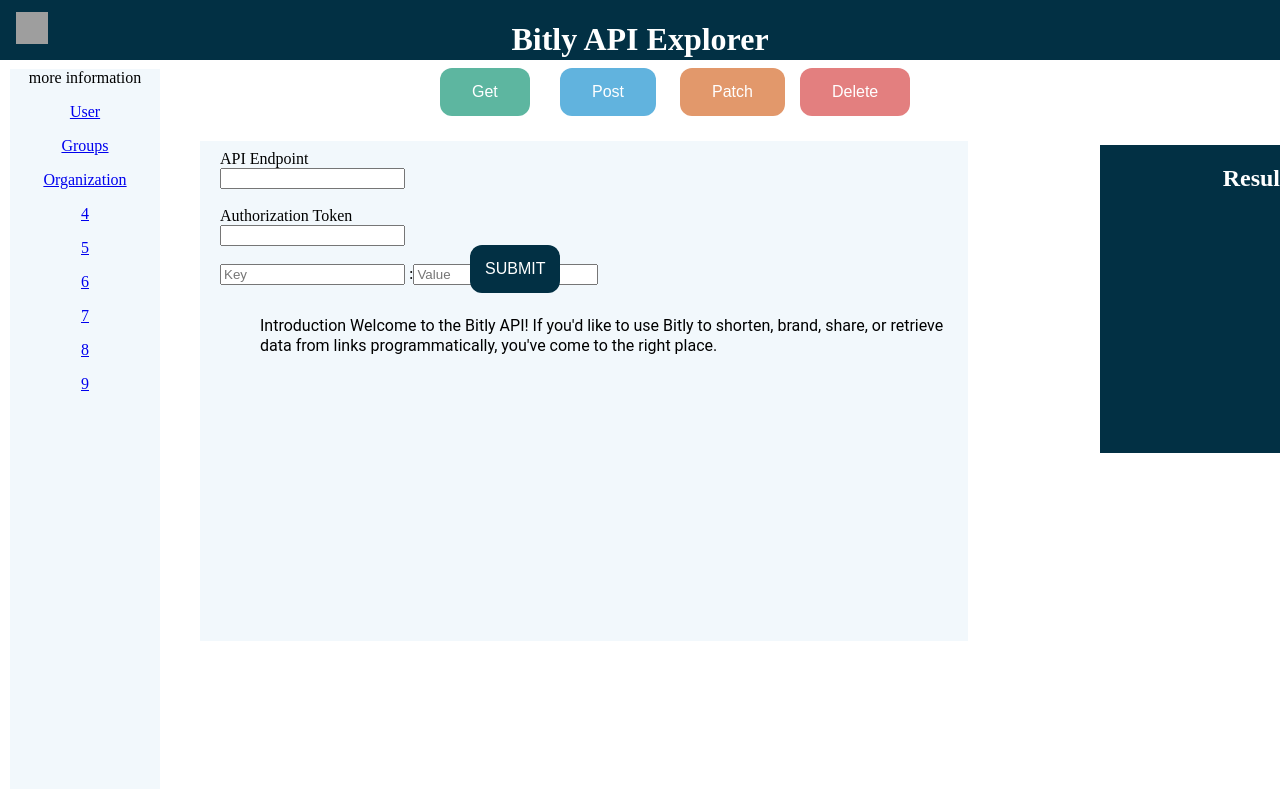
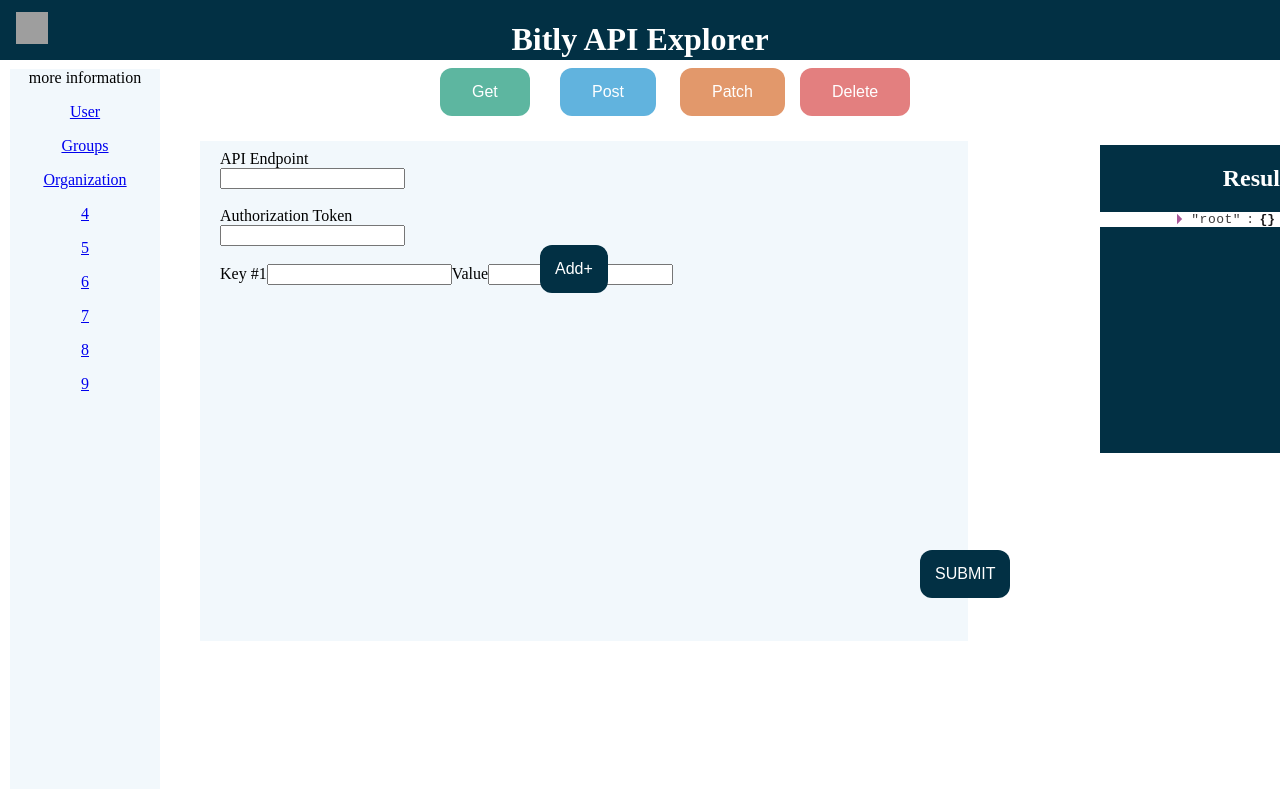
Before and after one commit to bitly/winterns2020, a React app: page / in a window 1280 px wide. Both pictures are taken after a click on the button "Get". Built offline with nearby package versions, Linux system fonts and the light colour scheme; grey boxes are pictures that could not be loaded; the HTML template or start-up script is replaced by a standard one.

Commit message:
side navigation bar

```diff
--- a/package.json
+++ b/package.json
@@ -21,6 +21,7 @@
     "axios": "^0.19.1",
     "react": "^16.5.2",
     "react-dom": "^16.5.2",
+    "react-json-view": "^1.19.1",
     "requirements": "^1.3.2"
   }
 }
--- a/src/Form.jsx
+++ b/src/Form.jsx
@@ -1,6 +1,10 @@
 import React from 'react';
 import ReactDOM from 'react-dom';
 import './index.css';
+import KVInputs from "./KVInputs.jsx";
+import axios from 'axios';
+import ReactJson from 'react-json-view'
+
 
 
 
@@ -8,22 +12,76 @@
  constructor(props) {
     super(props);
     this.state = {
+        response: {},
         authToken: ' ',
         apiEndpoint: '',
-        key: '',
-        value: '',
+        params: [{key:"", value:""}],
     };
     this.handleChange = this.handleChange.bind(this);
+    this.handleSubmit = this.handleSubmit.bind(this);
+    this.handleKeyValueChange - this.handleKeyValueChange.bind(this);
   }
 
   handleChange(event) {
-    this.setState({ [event.target.name]: event.target.value }
-        )};
+     this.setState({ [event.target.name]: event.target.value })
+}
+
+addKeyVal = (event) => {
+    console.log("WE CLICKED THE ADD BUTTON")
+    console.log(this.state);
+    this.setState((prevState) => ({
+      params: [...prevState.params, {key:"", value:""}],
+    }));
+}
+
+handleSubmit() {
+    console.log('BUTTON CLICKED')
+        const SERVER_URL = "https://5000-db30d818-43f2-4f4b-9b62-1bcef4387d56.ws-us02.gitpod.io/"
+        console.log(SERVER_URL + '/api')
+        axios
+            .post(SERVER_URL + 'api', {apiEndpoint: this.state.apiEndpoint, authToken: this.state.authToken })
+            .then((res) => {
+                console.log(res.data)
+                this.setState({
+                    response: res.data
+                })
+            })
+    }
+
+ handleKeyValueChange = (event, type, idx) => {
+    //console.log(type, idx);
+
+    if(type === 'key') {
+        // console.log('in here');
+        const newParams = [
+            ...this.state.params.slice(0, idx),
+            { key: event.target.value, value: this.state.params[idx].value },
+            ...this.state.params.slice(idx + 1)
+        ]
+
+        this.setState((prevState) => ({
+            params: newParams
+        }));
+    }
+
+    if(type === 'value') {
+        const newParams = [
+            ...this.state.params.slice(0, idx),
+            { key: this.state.params[idx].key, value: event.target.value },
+            ...this.state.params.slice(idx + 1)
+        ]
+
+        this.setState((prevState) => ({
+            params: newParams
+        }));
+    }
+
+}
 
 render(){
+    let{authToken, apiEndpoint, params} = this.state
     return (
        <div className="inputForms">
-           <form>
                 <label>API Endpoint</label><br />
                     <input
                     type="text" name='apiEndpoint'onChange={this.handleChange}
@@ -32,20 +90,18 @@
                 <input
                 type="text" name='authToken' onChange={this.handleChange}
             /> <br /> <br />
-            <input
-            placeholder= "Key"
-            type="text" name='key' onChange={this.handleChange}
-            /> :
-            <input
-            placeholder= "Value"
-            type="text" name='key' onChange={this.handleChange}
-            />
-             <button className="submit"
-             onClick={this.handleClick}>SUBMIT
-             </button>
-           </form>
+            <KVInputs handleChange={this.handleKeyValueChange} params={params}/>
+             <button className = 'add' onClick={this.handleSubmit}>Add+</button>
+             <div className="resultsBox">  {/* results box code begins  */}
+                    <center><h2>Results</h2></center>
+                    <center>
+                        <ReactJson src={this.state.response} theme="bright:inverted"/>
+                    </center>
+            </div>   {/*  results box code ends  */}
 
+              <br /> <button className = "submit" onClick={this.handleSubmit}>SUBMIT</button>
        </div>
     )
 }
 }
+ReactDOM.render(<Form />, document.getElementById('app'));
--- /dev/null
+++ b/src/KVInputs.jsx
@@ -0,0 +1,34 @@
+import React from "react"
+
+const KVInputs = (props) => {
+    return (
+        props.params.map((val, idx) => {
+            let keyId = `key-${idx}`, ValueId = `: value-${idx}`
+            return (
+                <div key={idx}>
+                    <label htmlFor={keyId}>{`Key #${idx + 1}`}</label>
+                    <input
+                        type="text"
+                        name={keyId}
+                        data-id={idx}
+                        id={keyId}
+                        className="key"
+                        onChange={(e) => props.handleChange(e, 'key', idx)}
+                    />
+                    <label htmlFor={ValueId}>Value</label>
+                    <input
+                        type="text"
+                        name={ValueId}
+                        data-id={idx}
+                        id={ValueId}
+                        className="value"
+                        onChange={(e) => props.handleChange(e, 'value', idx)}
+                    />
+                </div>
+             )
+          })
+
+    )
+}
+
+export default KVInputs
--- a/src/index.css
+++ b/src/index.css
@@ -51,6 +51,8 @@
   left: 440px;
   top: 68px;
   position: absolute;
+  outline: none;
+  cursor: pointer;
 }
 .postbutton {
   background-color: #61B3DE;
@@ -66,6 +68,8 @@
   left: 560px;
   top: 68px;
   position: absolute;
+  outline: none;
+  cursor: pointer;
 }
 .patchbutton {
   background-color: #E2986B;
@@ -81,6 +85,8 @@
   left: 680px;
   top: 68px;
   position: absolute;
+  outline: none;
+  cursor: pointer;
 }
 .deletebutton {
   background-color: #E37F7F;
@@ -96,6 +102,8 @@
   left:800px;
   top: 68px;
   position: absolute;
+  outline: none;
+  cursor: pointer;
 }
 .container{
  display: flex; /* or inline-flex */
@@ -155,7 +163,27 @@
 top: 150px;
 }/* code ends */
 
-/* submit button code begins */
+/* add button code begins */
+ .add{
+  background-color: #023044;
+  border: none;
+  color: white;
+  padding: 15px 15px;
+  text-align: center;
+  text-decoration: none;
+  display: inline-block;
+  font-size: 16px;
+  border-radius: 12px;
+  /* left: 142px; */
+  left: 320px;
+  top: 95px;
+  position: absolute;
+  outline: none;
+  cursor: pointer;
+}
+ /* add button code ends */
+
+ /* submit button code begins */
  .submit{
   background-color: #023044;
   border: none;
@@ -167,8 +195,10 @@
   font-size: 16px;
   border-radius: 12px;
   /* left: 142px; */
-  left: 250px;
-  top: 95px;
+  left: 700px;
+  top: 400px;
   position: absolute;
+  outline: none;
+  cursor: pointer;
 }
  /* submit button code ends */
--- a/src/index.jsx
+++ b/src/index.jsx
@@ -4,38 +4,26 @@
 import axios from 'axios';
 import Form from './Form.jsx';
 import List from './List.jsx'
+import KVInputs from './KVInputs.jsx';
 
 class App extends React.Component {
     constructor(props) {
         super(props);
         this.state = {
-            response: '',
-            submitButtonShown: false,
-            showForm: false
+            showForm: false,
+            showIntro: true,
         };
-        this.handleClick = this.handleClick.bind(this);
+
         this.toggleButton = this.toggleButton.bind(this);
     }
 
     toggleButton() {
         this.setState({
-            showForm: true
+            showForm: true,
+            showIntro: false
         });
     }
 
-    handleClick() {
-        console.log('BUTTON CLICKED')
-        const SERVER_URL = "https://5000-e75ecd90-54cc-46e0-86c6-2bb579cc2438.ws-us02.gitpod.io"
-        console.log(SERVER_URL + '/api')
-        axios
-            .get(SERVER_URL + '/api')
-            .then((res) => {
-                // console.log(res)
-                this.setState({
-                    response: res.data
-                })
-            })
-    }
 
     render() {
         return (
@@ -60,31 +48,29 @@
 
             <div className="centerCard">  {/* CENTER CARD WITH INTRO code begins  */}
 
-                <p className="intro">Introduction Welcome to the Bitly API! If you'd like to use Bitly to shorten, brand, share,
+               {
+                   this.state.showIntro ?
+                <p className="intro">
+                    Introduction: Welcome to the Bitly API! If you'd like to use Bitly to shorten, brand, share,
                     or retrieve data from links programmatically, you've come to the right place.
-                </p>
+                    If you're interested in integrating
+                    your app or software platform with Bitly, you'll need to register and authenticate your service with our API. To do
+                    so please contact us at API_sales@bit.ly
+                    We currently provide our documentation in the form of an OpenAPI 2.0 document.
+                    We do not support any code-generation at this time but feel free to use the specification if you would like.
+                </p> : ' '
+               }
             </div> {/* CENTER CARD WITH INTRO code ends   */}
 
-            <div className="resultsBox">  {/* results box code begins  */}
-                    <center><h2>Results</h2></center>
-            </div>   {/*  results box code ends  */}
             {/* logo image. for some reason it only shows if i have the image tag in the body not in the header idk why */}
-                <img className= "logo" src="Bitly.svg"/>
+                <img className= "logo" alt="bitly logo"src="https://cdn.iconscout.com/icon/free/png-256/bitly-1-432498.png"/>
 
 
              <div> {/*takes response from bitly api and turns it into json string  */}
-                <p> {
-                    typeof this.state.response === 'string' ?
-                    this.state.response :
-                    JSON.stringify(this.state.response)
-                    }
-                 </p>
-
                 {
                     this.state.showForm ?
                     <Form /> : ''
                 }
-
             </div>
                 {/* end of json string code */}
             </>
--- a/templates/app.html
+++ b/templates/app.html
@@ -1,7 +1,8 @@
 <!DOCTYPE html>
 <html>
   <head>
-      <title>Winterns 2020 Boilerplate</title>
+      <title>Winterns API Explorer</title>
+
   </head>
   <body>
     <div id="app"></div>
```
Also changed, not shown: 1 other file (tests, documents, lock files or other folders).
